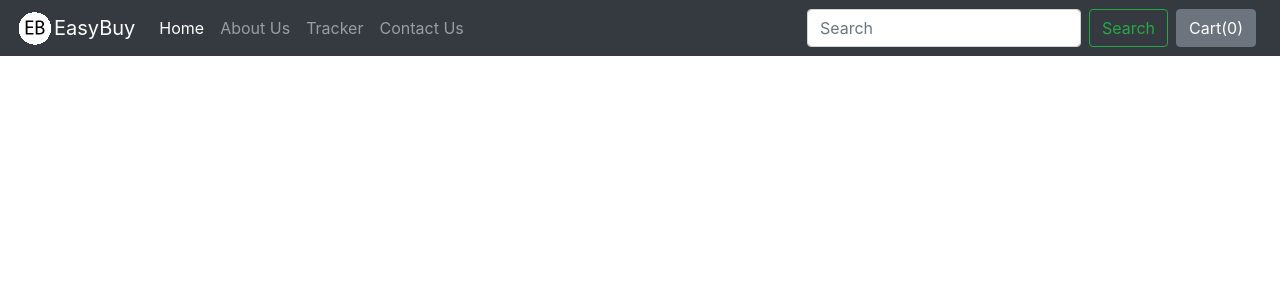
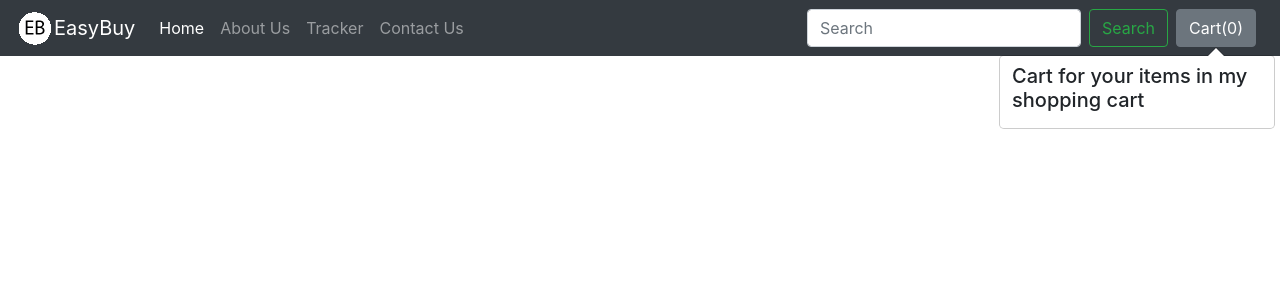
Before and after one commit to HridoyAlam/CSE327projectE-Comercesite, a Django app: template eab/shop/templates/shop/index2.html in a window 1280 px wide. Shown: the top 300 px of the page. Run offline with Django 3.2, Linux system fonts and the light colour scheme; the template is opened without the code that fills it, so the values that code supplies are empty; some libraries are stand-ins or nearby versions.

Commit message:
Pop up cart update
Now when product will be zero ,it will be delete from cart

```diff
--- a/eab/shop/templates/shop/index2.html
+++ b/eab/shop/templates/shop/index2.html
@@ -5,30 +5,23 @@
 display: inline-block;
 margin-left:-4px;
 }
-
 .carousel-indicators .active {
 background-color: blue;
 }
-
 .col-md-3 img{
-
 width: 170px;
 height: 200px;
 }
-
 body .carousel-indicator li{
 background-color: blue;
 }
-
 body .carousel-indicators{
 bottom: 0;
 }
-
 body .carousel-control-prev-icon,
 body .carousel-control-next-icon{
 background-color: blue;
 }
-
 .carousel-control-prev,
 .carousel-control-next{
 top: auto;
@@ -40,11 +33,9 @@
 padding-right: 0;
 }
 {% endblock %}
-
 {% block body %}
 {% load static %}
 <div class="container">
-
     <!--Slideshow starts here -->
     {% for product, range, nSlides in allProds %}
     <h5 class="my-4">Flash Sale On {{product.0.category}} - Recommended Items</h5>
@@ -52,38 +43,33 @@
         <div id="demo{{forloop.counter}}" class="col carousel slide my-3" data-ride="carousel">
             <ul class="carousel-indicators">
                 <li data-target="#demo{{forloop.counter}}" data-slide-to="0" class="active"></li>
-
                 {% for i in range %}
-      <li data-target="#demo{{forloop.parentloop.counter}}" data-slide-to="{{i}}" ></li>
+                <li data-target="#demo{{forloop.parentloop.counter}}" data-slide-to="{{i}}"></li>
                 {% endfor %}
             </ul>
-
-
             <div class="container carousel-inner no-padding">
-
                 <div class="carousel-item active">
-
-
                     {% for i in product %}
                     <div class="col-xs-3 col-sm-3 col-md-3">
-          <div class="card" style="width: 18rem;">
+                        <div class="card align-items-center" style="width: 18rem;">
                             <img src='/media/{{i.image}}' class="card-img-top" alt="...">
                             <div class="card-body">
-              <h5 class="card-title">{{i.product_name}}</h5>
-              <p class="card-text">{{i.desc}}</p>
+                                <h5 class="card-title" id="namepr{{i.id}}">{{i.product_name}}</h5>
+                                <p class="card-text">{{i.desc|slice:"0:53"}}...</p>
+                                 <h6 class="card-title" >Price : <span id="pricepr{{i.id}}">{{i.price}}</span></h6>
+                                <span id="divpr{{i.id}}" class="divpr">
                                     <button id="pr{{i.id}}" class="btn btn-primary cart">Add To Cart</button>
+                                </span>
+                                <a href="/shop/products/{{i.id}}"><button id="qv{{i.id}}" class="btn btn-primary cart">QuickView</button></a>
                             </div>
                         </div>
                     </div>
                     {% if forloop.counter|divisibleby:4 and forloop.counter > 0 and not forloop.last %}
-      </div><div class="carousel-item">
+                </div>
+                <div class="carousel-item">
                     {% endif %}
-
                     {% endfor %}
                 </div>
-
-
-
             </div>
         </div>
         <!-- left and right controls for the slide -->
@@ -97,34 +83,87 @@
     {% endfor %}
 </div>
 {% endblock %}
-
 {% block js %}
 <script>
-console.log('working');
-if(localStorage.getItem('cart') == null){
+// Find out the cart items from localStorage
+if (localStorage.getItem('cart') == null) {
     var cart = {};
+} else {
+    cart = JSON.parse(localStorage.getItem('cart'));
+    updateCart(cart);
 }
-else
-{
+// If the add to cart button is clicked, add/increment the item
+//$('.cart').click(function() {
+$('.divpr').on('click', 'button.cart', function() {
+    var idstr = this.id.toString();
+    if (cart[idstr] != undefined) {
+        qty = cart[idstr][0] + 1;
+
+    } else {
+        qty = 1;
+        name = document.getElementById('name'+idstr).innerHTML;
+        price = document.getElementById('price'+idstr).innerHTML;
+        cart[idstr] = [qty, name, parseInt(price)];
+
+    }
+    updateCart(cart);
+});
+//Add Popover to cart
+$('#popcart').popover();
+updatePopover(cart);
+
+function updatePopover(cart) {
+    console.log('We are inside updatePopover');
+    var popStr = "";
+    popStr = popStr + "<h5> Cart for your items in my shopping cart </h5><div class='mx-2 my-2'>";
+    var i = 1;
+    for (var item in cart) {
+        popStr = popStr + "<b>" + i + "</b>. ";
+        popStr = popStr + document.getElementById('name' + item).innerHTML.slice(0, 19) + "... Qty: " + cart[item][0] + '<br>';
+        i = i + 1;
+    }
+    popStr = popStr + "</div> <a href='/shop/checkout'><button class='btn btn-primary' id ='checkout'>Checkout</button></a> <button class='btn btn-primary' onclick='clearCart()' id ='clearCart'>Clear Cart</button>     "
+    console.log(popStr);
+    document.getElementById('popcart').setAttribute('data-content', popStr);
+    $('#popcart').popover('show');
+}
+
+function clearCart() {
     cart = JSON.parse(localStorage.getItem('cart'));
-document.getElementById('cart').innerHTML = Object.keys(cart).length;
+    for (var item in cart) {
+        document.getElementById('div' + item).innerHTML = '<button id="' + item + '" class="btn btn-primary cart">Add To Cart</button>'
     }
-$('.cart').click(function(){
-console.log('clicked');
-var idstr = this.id.toString();
-console.log(idstr);
-if (cart[idstr] !=undefined){
-cart[idstr] = cart[idstr] + 1;
+    localStorage.clear();
+    cart = {};
+    updateCart(cart);
 }
-else
-{
-cart[idstr] = 1;
+
+function updateCart(cart) {
+    var sum = 0;
+    for (var item in cart) {
+        sum = sum + cart[item][0];
+        document.getElementById('div' + item).innerHTML = "<button id='minus" + item + "' class='btn btn-primary minus'>-</button> <span id='val" + item + "''>" + cart[item][0] + "</span> <button id='plus" + item + "' class='btn btn-primary plus'> + </button>";
     }
+    localStorage.setItem('cart', JSON.stringify(cart));
+    document.getElementById('cart').innerHTML = sum;
     console.log(cart);
-localStorage.setItem('cart', JSON.stringify(cart));
-document.getElementById('cart').innerHTML = Object.keys(cart).length;
+    updatePopover(cart);
+}
+// If plus or minus button is clicked, change the cart as well as the display value
+$('.divpr').on("click", "button.minus", function() {
+    a = this.id.slice(7, );
+    cart['pr' + a][0] = cart['pr' + a][0] - 1;
+    cart['pr' + a][0] = Math.max(0, cart['pr' + a][0]);
+    document.getElementById('valpr' + a).innerHTML = cart['pr' + a][0];
+
+
+    updateCart(cart);
 });
-$('#popcart').popover();
-document.getElementById("popcart").setAttribute('data-content', '<h5>Cart for your items in my shopping cart</h5>');
+$('.divpr').on("click", "button.plus", function() {
+    a = this.id.slice(6, );
+    cart['pr' + a][0] = cart['pr' + a][0] + 1;
+    document.getElementById('valpr' + a).innerHTML = cart['pr' + a][0];
+    updateCart(cart);
+});
 </script>
 {% endblock %}
```
Also changed, not shown: eab/shop/templates/shop/index.html (+8 -0 lines). Lines whose indentation alone changed are shown as unchanged.
